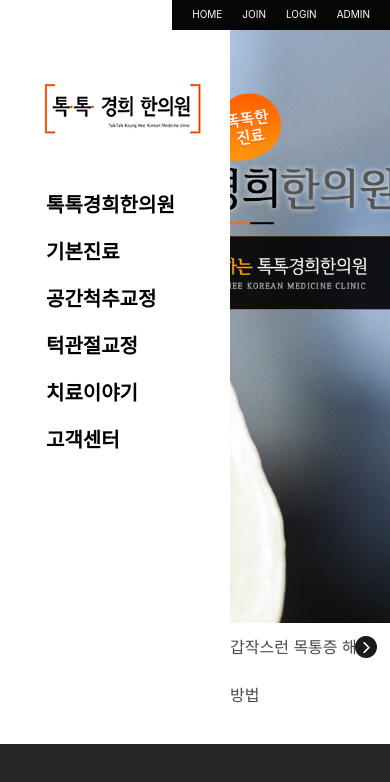
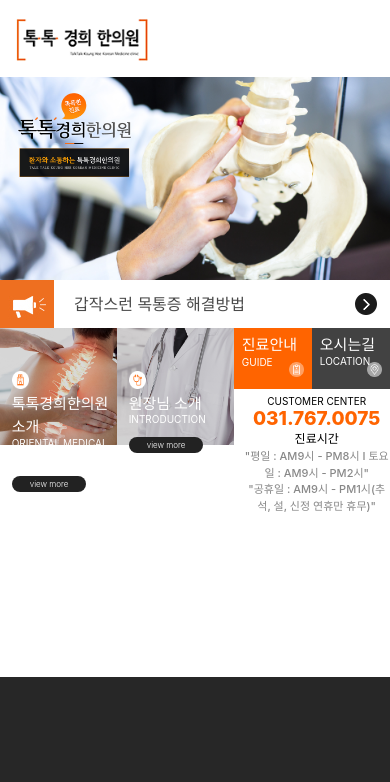
Before and after one commit to acandiatale/toktokWebService, a Vue app: page /main in a window 390 px wide. Shown: the top 782 px of the page. Built offline with nearby package versions, Linux system fonts and the light colour scheme; the HTML template or start-up script is replaced by a standard one; a web font is replaced by a local one.

Commit message:
add mobile ver(media screen)

```diff
--- a/src/App.vue
+++ b/src/App.vue
@@ -1,5 +1,6 @@
 <template>
   <div id="app">
+
       <header id="header">
         <div id="logo">
             <img id="logo_img" src="./assets/logo.png" @click="getMain">
@@ -18,6 +19,9 @@
                 </li>
             </ul>
         </div>
+        <div id="nav_mobile">
+
+        </div>
     </header>
     <div id="menu">
         <ul>
@@ -26,20 +30,10 @@
             </li>
         </ul>
     </div>
-    <div id="nav_mobile">
 
-    </div>
     <div id="content">
         <router-view></router-view>
     </div>
-    <footer v-show="currentPage == -1">
-        <div id="footer_logo">
-        </div>
-        <div id="footer_addr">
-        </div>
-        <div id="footer_sns">
-        </div>
-    </footer>
   </div>
 </template>
 
@@ -115,7 +109,7 @@ html, body {
     flex-direction: row;
     width: 100%;
     height: 100%;
-    overflow: hidden;
+    /* overflow: hidden; */
 }
 #header{
     /* position: absolute; */
@@ -199,11 +193,7 @@ html, body {
 #content{
     display: flex;
     flex: 8;
-    /* width: 100%;
-    height: 100%; */
-    background-color: black;
     overflow: hidden;
-
 }
 
 #nav_mobile{
@@ -228,14 +218,13 @@ html, body {
     margin-left: 0px;
 }
 #menu ul li{
-    margin-left: 20px;
+    margin-left: 23px;
     height: 30px;
     font-size: 10px;
     line-height: 28px;
     color: white;
 }
-/* footer */
-footer{
+/* footer{
     display: table;
     position: fixed;
     bottom: 0;
@@ -245,30 +234,47 @@ footer{
     height: 100px;
     background: #272727;
     vertical-align: middle;
-}
- /* @media screen and (max-width: 1024px){
+} */
+ @media screen and (max-width: 1020px){
     #app{
+        display: flex;
         flex-direction: column;
+        width: 100%;
+        height: 100%;
+        overflow: auto;
+        overflow-y: scroll;
     }
-    #nav{
-        display: flex;
+    #header{
+        /* display: block; */
         flex-direction: row;
-        flex: 2;
+        width: 100%;
+        flex: 1;
+        max-width: 100%;
+        min-width: 100%;
+        height: 80px;
     }
     #logo_img{
-        margin-top: 3%;
-        margin-left: 7%;
+        margin-top: 16px;
+        margin-left: 12px;
+        margin-bottom: 0;
+        width: 140px;
+        height: auto;
+
+    }
+    #content{
+        display: table;
+        width: 100%;
+        height: 100%;
+        min-width: auto;
+        flex: 10;
+    }
+    #menu{
+        display: none;
     }
     #navbar{
         display: none;
     }
-    #nav {
-        display: none;
-    }
-    #content{
-        flex: 16;
-    }
-}  */
+}
  @font-face {
     font-family: 'GmarketSansLight';
     src: url('https://cdn.jsdelivr.net/gh/projectnoonnu/noonfonts_2001@1.1/GmarketSansLight.woff') format('woff');
--- a/src/components/Main.vue
+++ b/src/components/Main.vue
@@ -1,5 +1,5 @@
 <template>
-    <div id="Wrap">
+    <div id="wrap">
         <div id="mainWrap">
             <b-carousel :autoplay="false" animated="fade" interval="4000" :indicator="false" :indicator-inside="false" :has-drag="false"
             :pause-hover="false" :pause-info="false" :arrow="false" :arrow-hover="false" id="bgItems">
@@ -28,16 +28,64 @@
                 </div>
             </div>
             <div id="mboard_content">
-                <div id="content1">
+                <div id="con1" class="content1" @click="introduction" @mouseenter="changebtn1(true)" @mouseleave="changebtn1(false)">
                     <img src="../assets/mbn1_bg.jpg">
+                    <i><img src="../assets/mbn1_icon.png"></i>
+                    <dl>
+                        <dt>톡톡경희한의원 소개</dt>
+                        <dd>ORIENTAL MEDICAL CLINIC</dd>
+                        <dd><span id="view_btn1">view more</span></dd>
+                    </dl>
                 </div>
-                <div id="content2">
+                <div id="con2" class="content1" @mouseenter="changebtn2(true)" @mouseleave="changebtn2(false)">
+                    <img src="../assets/mbn2_bg.jpg">
+                    <i><img src="../assets/mbn2_icon.png"></i>
+                    <dl>
+                        <dt>원장님 소개</dt>
+                        <dd>INTRODUCTION</dd>
+                        <dd><span id="view_btn2">view more</span></dd>
+                    </dl>
                 </div>
-                <div id="content3">
+                <section id="content2">
+                    <div id="top">
+                        <div id="top1" class="top">
+                            <i><img src="../assets/mbn3_icon.png"></i>
+                            <dl>
+                                <dt>진료안내</dt>
+                                <dd>GUIDE</dd>
+                            </dl>
                         </div>
+                        <div id="top2" class="top">
+                            <i><img src="../assets/mbn4_icon.png"></i>
+                            <dl>
+                                <dt>오시는길</dt>
+                                <dd>LOCATION</dd>
+                            </dl>
+                        </div>
+                    </div>
+                    <div id="bottom">
+                        <dl>
+                            <dt>CUSTOMER CENTER</dt>
+                            <dd>031.767.0075</dd>
+                        <p>
+                            <span>진료시간</span>
+                            <br>
+                            "평일 : AM9시 - PM8시 I 토요일 : AM9시 - PM2시"
+                            <br>
+                            "공휴일 : AM9시 - PM1시(추석, 설, 신정 연휴만 휴무)"
+                        </p>
+                        </dl>
+                    </div>
+                </section>
             </div>
         </section>
         <footer>
+            <div id="footer_logo">
+            </div>
+            <div id="footer_addr">
+            </div>
+            <div id="footer_sns">
+            </div>
         </footer>
     </div>
 </template>
@@ -45,12 +93,29 @@
 export default {
     data(){
         return{
-            fbw: "갑작스런 목통증 해결방법"
+            fbw: "갑작스런 목통증 해결방법",
         }
     },
     methods: {
         getImgUrl: function(value){
             return require(`../assets/mvis_img0${value}.jpg`);
+        },
+        introduction: function() {
+            this.$router.push('/introduction');
+        },
+        changebtn1: function(boolean){
+            if(boolean){
+                document.getElementById("view_btn1").style.background = "#ff6400";
+            }else{
+                document.getElementById("view_btn1").style.background = "#222";
+            }
+        },
+        changebtn2: function(boolean){
+            if(boolean){
+                document.getElementById("view_btn2").style.background = "#ff6400";
+            }else{
+                document.getElementById("view_btn2").style.background = "#222";
+            }
         }
     },
 }
@@ -124,7 +189,8 @@ export default {
     width: 70%;
     line-height: 48px;
     padding: 0;
-}#mboard ul li{
+}
+#mboard ul li{
     padding-left: 20px;
 }
 #board{
@@ -151,39 +217,283 @@ export default {
     height: 22px;
 }
 #mboard_content{
-    /* width: 100%; */
-    height: 100%;
+    width: 100%;
+    /* height: 30%; */
     display: flex;
-    flex-direction: row
+    flex-direction: row;
+}
+.content1{
+    flex: 3;
+    cursor: pointer;
+    position: relative;
 
 }
-#content1{
-    flex: 3;
-}
-#content1 img{
+.content1 img{
     height: auto;
 }
+#con1 i{
+    position: absolute;
+    width: 15%;
+    top: 35%;
+    left: 10%;
+}
+#con1 i img{
+    width: 100%;
+    height: auto;
+}
+dl{
+    margin: 0;
+    padding: 0;
+    border: 0;
+    position: absolute;
+    top: 50%;
+    left: 10%;
+}
+dl dt{
+    font-size: 20px;
+    font-weight: 500;
+    color: #fff;
+    margin-bottom: -2%;
+}
+dl dd{
+    font-size: 13px;
+    font-weight: 400;
+    color: #fff;
+}
+#con2 i{
+    position: absolute;
+    width: 15%;
+    top: 35%;
+    left: 10%;
+}
+#con2 i img{
+    width: 100%;
+    height: auto;
+}
+#con2 dl dt{
+    font-size: 20px;
+    font-weight: 500;
+    color: #fff;
+    margin-bottom: -4%;
+}
+#view_btn1{
+    display: inline-block;
+    padding: 2px 18px;
+    border: none;
+    background: #222;
+    border-radius: 20px;
+    margin-top: 10px;
+    color: #fff;
+    font-size: 8px;
+    font-weight: 300;
+    transition: 1s;
+}
+#view_btn2{
+    display: inline-block;
+    padding: 2px 18px;
+    border: none;
+    background: #222;
+    border-radius: 20px;
+    margin-top: 10px;
+    color: #fff;
+    font-size: 8px;
+    font-weight: 300;
+    transition: 1s;
+}
 #content2{
-    flex:3;
+    flex:4;
+    display: flex;
+    flex-direction: column;
 }
-#content3{
-    flex: 4;
+#top{
+    position:relative;
+    display: flex;
+    flex-direction: row;
+    flex: 1;
+}
+#top dl{
+    top:10%
+}
+#top dl dt{
+    font-size: 15px;
+}
+#top i{
+    position: absolute;
+    width: 20%;
+    bottom: 10%;
+    right: 10%;
+}
+#top img{
+    width: 100%;
+    height: auto;
+}
+#top1{
+    position:relative;
+    background-color: #ff6400;
+    background-size: cover;
+    display: flex;
+    /* height: 100%; */
+    width: 15%;
+    flex:1;
+}
+#top2{
+    position:relative;
+    background-color: #424242;
+    background-size: cover;
+    display: flex;
+    /* height: 100%; */
+    flex:1
+}
+#top2 dl dt{
+    margin-bottom: -4%;
+}
+
+#bottom{
+    background-color: white;
+    background-size: cover;
+    /* height: 100%; */
+    flex: 1;
+    position: relative;
+    align-content: center;
+    text-align: center;
+    margin:0;
+    padding: 0;
+}
+#bottom dl{
+    top: 2%;
+    left: 4%;
+    /* padding: 10%; */
+    align-content: center;
+}
+#bottom dl dt{
+    font-size: 11px;
+    color:black;
+    font-weight: 400;
+}
+#bottom dl dd{
+    margin-top: -3%;
+    font-size: 21px;
+    color: #ff6400;
+    font-weight: 800;
+}
+#bottom p{
+    color: #888888;
+    font-size: 12px;
+    font-weight: 500;
+    margin-top: -2%;
+}
+#bottom span{
+    font-weight: 500;
+    font-size: 13px;
+    color: black;
+}
+footer{
+    display: table;
+    position: fixed;
+    bottom: 0;
+    left: 0;
+    z-index: 999;
+    width: 100%;
+    height: 100px;
+    background: #272727;
+    vertical-align: middle;
+}
+@media screen and (max-width: 1300px){
+    #shorcut{
+        margin-bottom: -0.8%;
+    }
+    #bottom dl{
+        top: 8%;
+        left: 6%;
+    }
+    #bottom dl dt{
+        font-size: 10px;
+    }
+    #bottom dl dd{
+        margin-top: -3%;
+        font-size: 19px;
+    }
+    #bottom p{
+        font-size: 11px;
+        margin-top: -2%;
+    }
+    #bottom span{
+        font-weight: 500;
+        font-size: 12px;
+    }
+}
+@media screen and (max-width: 1170px){
+    /* #top{
+        flex:1
+    }
+    #bottom{
+        flex: 1.3;
+    } */
+    dl{
+        top: 53%;
+    }
+    dl dt{
+        font-size: 15px;
+        font-weight: 500;
+        color: #fff;
+        margin-bottom: -2%;
+    }
+    dl dd{
+        font-size: 10px;
+        font-weight: 400;
+        color: #fff;
+    }
+    #con2 dl dt{
+        font-size: 15px;
+        font-weight: 500;
+        color: #fff;
+        margin-bottom: -4%;
+    }
 }
 
 @media screen and (max-width: 1020px) {
+    #wrap{
+        display: flex;
+        flex-direction: column;
+        height: 100%;
+    }
+    #mainWrap{
+        z-index: 10;
+        position: relative;
+        display:flex;
+        flex: 2;
+        height: 100%;
+        width: 100%;
+    }
+    #bgItems{
+        position: relative;
+        width: 100%;
+        display: flex;
+        overflow: hidden;
+        margin-left:0;
+        height: 100%;
+    }
+    #shortcut{
+        position: relative;
+        background-color: white;
+        z-index: 1;
+        width: 100%;
+        max-width: 100%;
+        max-height: 100%;
+        top:0;
+        left:0;
+        display: flex;
+        flex: 12;
+    }
     .inner{
-    margin: 0;
-    position: fixed;
-    left: 0%;
-    width: 300px;
-    /* max-width: 469px; */
-
-    margin-left: 26%;
+        margin-left: 0;
+        height: auto;
     }
-.inner .innerImage{
-    margin: 0;
-    width: 90%;
-    height: auto;
+    footer{
+        position: static;
+        height: 100px;
+        flex: 5;
+        display: block;
     }
 }
 </style>
```
Lines whose indentation alone changed are shown as unchanged.
